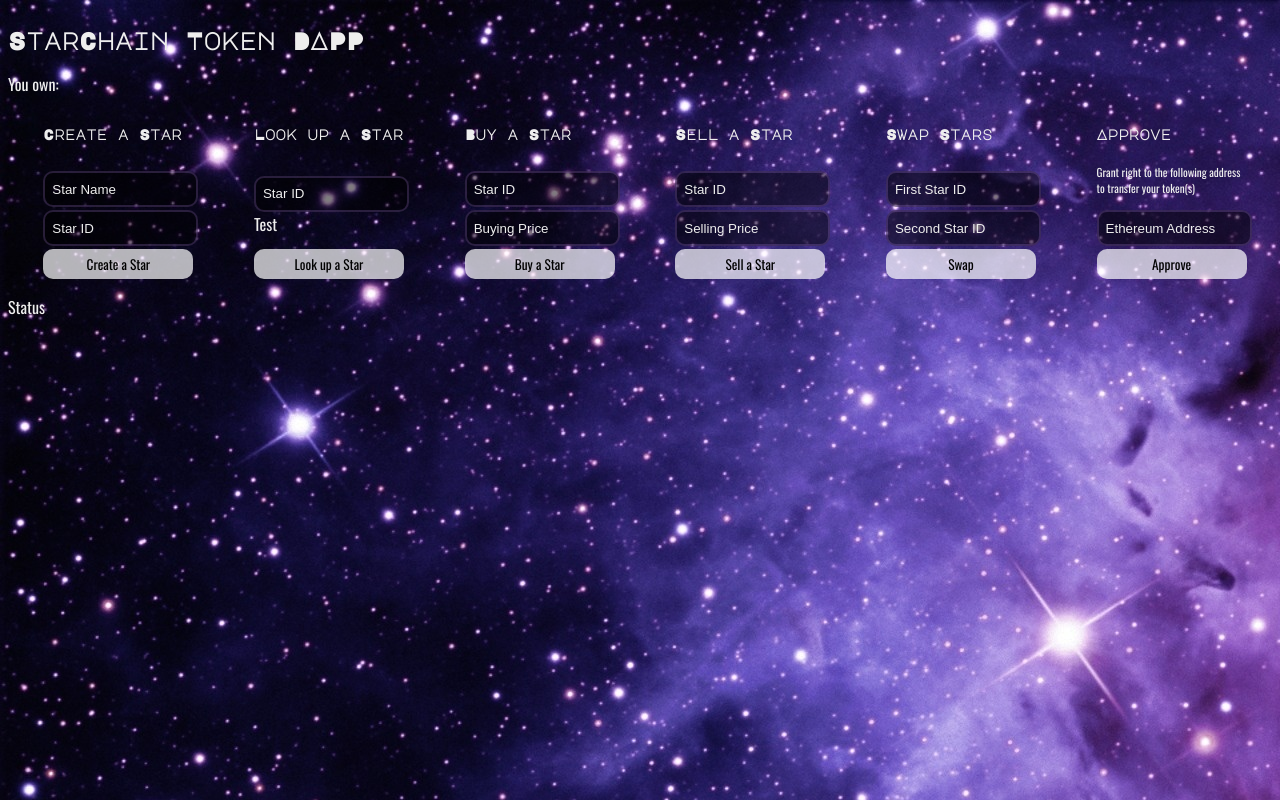
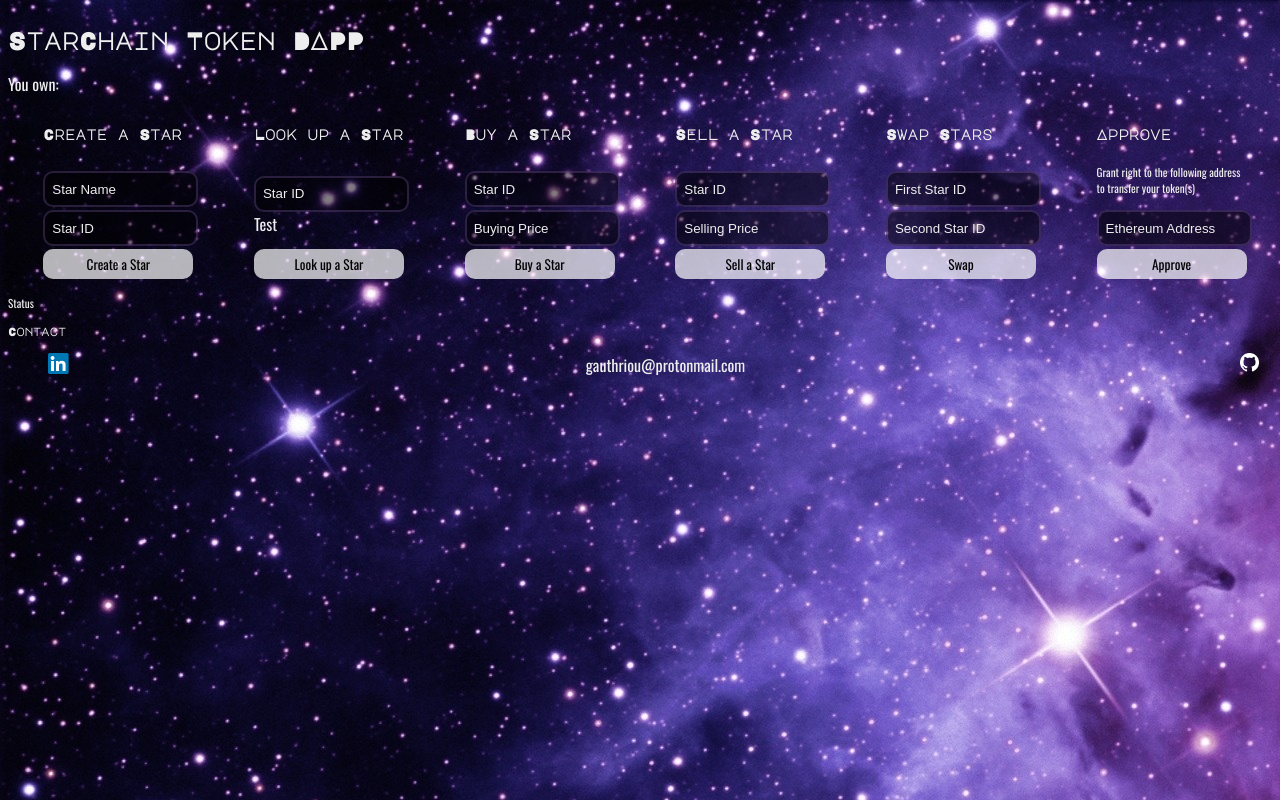
Before and after one commit to Gry0u/starChainV2, a website built with webpack: page app/src/index.html in a window 1280 px wide. Built offline with nearby package versions, Linux system fonts and the light colour scheme; what web3 would draw is missing.

Commit message:
Add contact section

```diff
--- a/app/src/index.css
+++ b/app/src/css/index.css
@@ -3,9 +3,10 @@ header, h2 {
 }
 
 body {
-  background: #ffffff url('./galaxy_background.jpg');
+  background: #ffffff url('../img/galaxy_background.jpg');
   color: #eee;
   font-family: 'Oswald', sans-serif;
+  height: 100%;
 }
 
 /*  -----------------------Breadcrumb */
@@ -95,3 +96,15 @@ input {
 p {
   font-size: 0.7em;
 }
+
+/*  Footer */
+.contact {
+  margin-left: auto;
+  margin-right: auto;
+  text-align: center;
+  width: 60%;
+}
+
+.contact_title {
+  font-size: 0.7em;
+}
--- a/app/src/responsive.css
+++ b/app/src/css/responsive.css
@@ -1,5 +1,8 @@
 body {
   overflow-x: hidden;
+  /* position: relative; */
+  /* overflow-y: hidden; */
+  height: 100%;
 }
 
 nav {
@@ -22,3 +25,8 @@ nav {
 .function > * {
   flex: 1 100%;
 }
+
+.contact_wrapper {
+  display: flex;
+  flex-flow: row nowrap;
+}
--- a/app/src/index.html
+++ b/app/src/index.html
@@ -6,8 +6,8 @@
   <meta http-equiv="X-UA-Compatible" content="ie=edge">
   <title>StarChain DAPP V2 Front End</title>
   <link href="https://fonts.googleapis.com/css?family=Major+Mono+Display|Oswald" rel="stylesheet">
-  <link href='./index.css' rel='stylesheet' type='text/css'>
-  <link href='./responsive.css' rel='stylesheet' type='text/css'>
+  <link href='./css/index.css' rel='stylesheet' type='text/css'>
+  <link href='./css/responsive.css' rel='stylesheet' type='text/css'>
   <script src="./index.js"></script>
 </head>
 <body>
@@ -82,8 +82,22 @@
       </li>
     </ul>
   </main>
+  <p id="status">Status</p>
   <footer>
-    <span id="status">Status</span>
+    <h2 class="contact_title">Contact</h2>
+    <ul class="contact_wrapper">
+      <li>
+        <a href="https://www.linkedin.com/in/griou">
+          <img class='contact' src="img/linkedin.png" alt="linkedin_logo">
+        </a>
+      </li>
+      <li class="contact">gauthriou@protonmail.com</li>
+        <li>
+          <a href="https://github.com/Gry0u">
+            <img class='contact' src="img/github.png" alt="github_logo">
+          </a>
+        </li>
+    </ul>
   </footer>
 </body>
 </html>
```
Also changed, not shown: app/src/img/galaxy_background.jpg (renamed from app/src/galaxy_background.jpg), app/src/img/github.png (added), app/src/img/linkedin.png (added).
